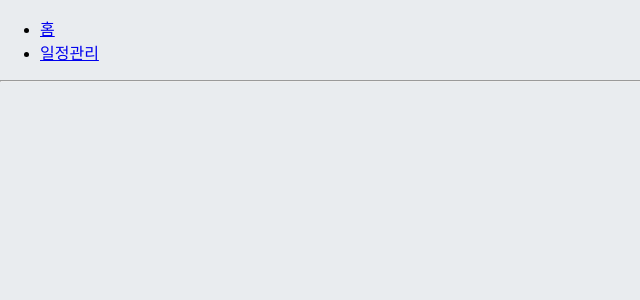
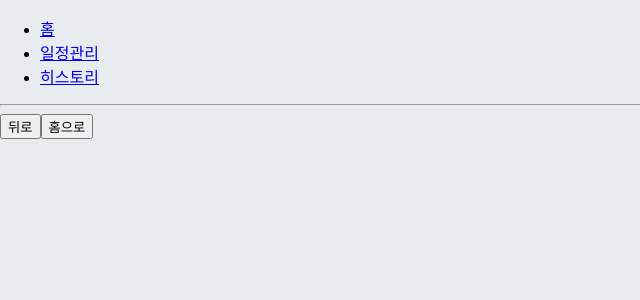
Before and after one commit to detail54/ReactStudy, a React (Create React App) app: page /history in a window 1280 px wide. Shown: the top 300 px of the page, without its empty margins (0-640 px from the left). Built offline with nearby package versions, Linux system fonts and the light colour scheme.

Commit message:
Feat: history block

```diff
--- a/src/App.js
+++ b/src/App.js
@@ -1,5 +1,6 @@
 import React from "react";
 import { Link, Route } from "react-router-dom";
+import HistoryTutoIndex from "./components/historytutorial/HistoryTutoIndex";
 import RouterTutorialIndex from "./components/routertutorial/RouterTutorialIndex";
 import TodoIndex from './components/todo/TodoIndex';
 
@@ -13,10 +14,14 @@ const App = () => {
         <li>
           <Link to="/todo">일정관리</Link>
         </li>
+        <li>
+          <Link to="/history">히스토리</Link>
+        </li>
       </ul>
       <hr />
       <Route path="/" component={RouterTutorialIndex} exact={true}/>
       <Route path="/todo" component={TodoIndex} />
+      <Route path="/history" component={HistoryTutoIndex} />
     </>
   )
 };
--- /dev/null
+++ b/src/components/historytutorial/HistoryTutoIndex.js
@@ -0,0 +1,29 @@
+import React, { useEffect } from 'react';
+import { withRouter } from 'react-router-dom';
+
+const HistoryTutoIndex = ({history}) => {
+
+  const handleGoBack = () => {
+    history.goBack();
+  }
+
+  const handleGoHome = () => {
+    history.push('/');
+  }
+
+  useEffect(() => {
+    const unblock = history.block('정말 떠나실건가요?');
+    return () => {
+      unblock();
+    };
+  }, [history]);
+
+  return (
+    <>
+      <button onClick={handleGoBack}>뒤로</button>
+      <button onClick={handleGoHome}>홈으로</button>
+    </>
+  )
+}
+
+export default withRouter(HistoryTutoIndex);
```
